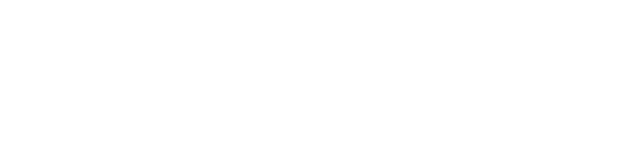
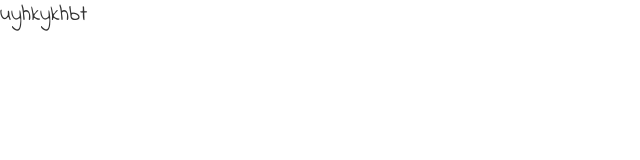
Before and after one commit to Primazing/primazing.github.io, a plain HTML site: page water_cycle/introquiz.html in a window 1280 px wide. Shown: the whole page, without its empty margins (0-640 px from the left). Drawn offline with nearby package versions, Linux system fonts and the light colour scheme.

Commit message:
edited a page

```diff
--- a/water_cycle/introquiz.html
+++ b/water_cycle/introquiz.html
@@ -1,7 +1,7 @@
 <!DOCTYPE html>
 <html>
 <head>
-	<title >The Water Cycle Quiz</title>
+	<title>The Water Cycle Quiz</title>
 	<link href="../css/StyleSheet.css" rel="stylesheet">
 
 	<!-- Note: when deploying, replace "development.js" with "production.min.js". -->
@@ -21,5 +21,5 @@
   </style>
 </head>
 <body>
-
+uyhkykhbt
 </body>
```
